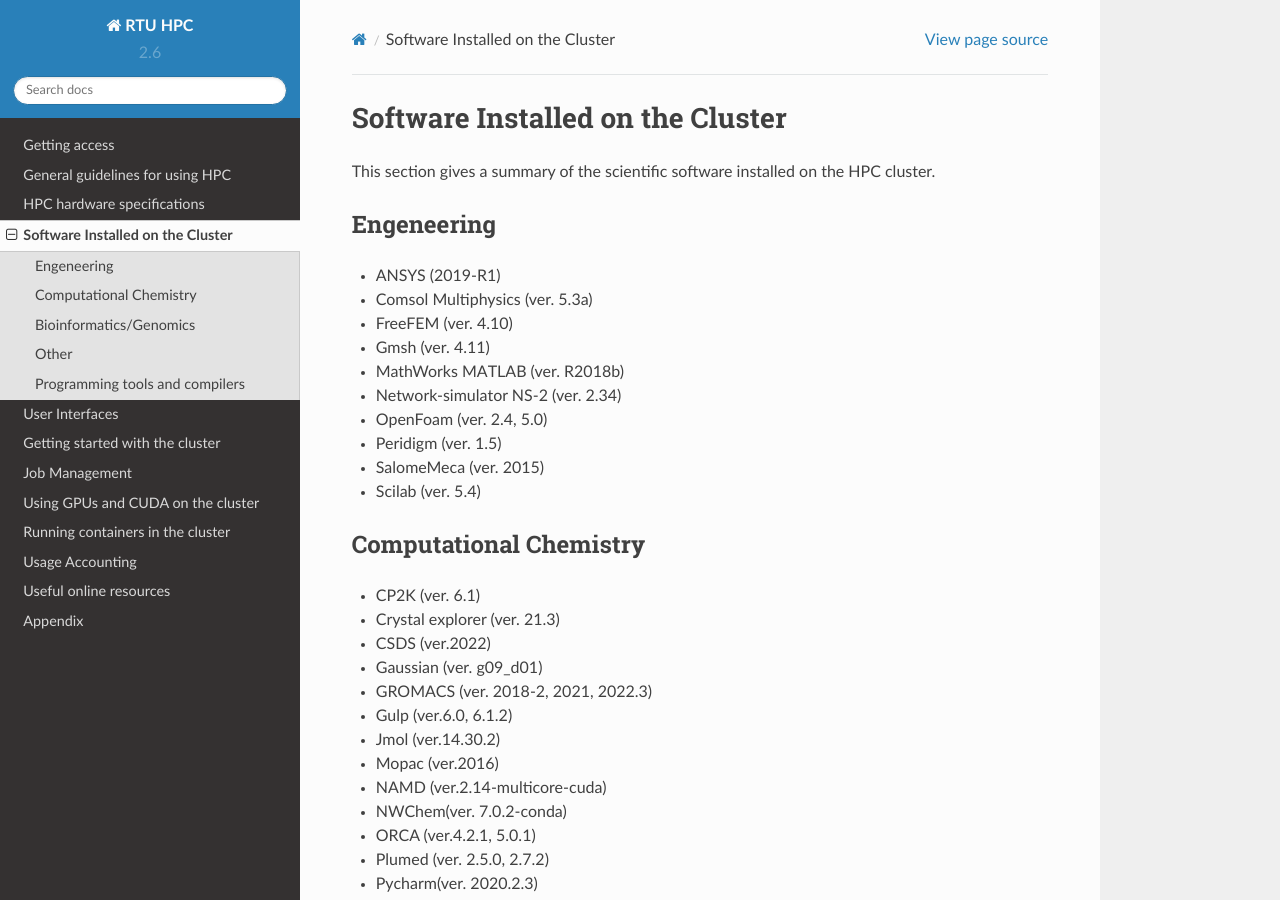
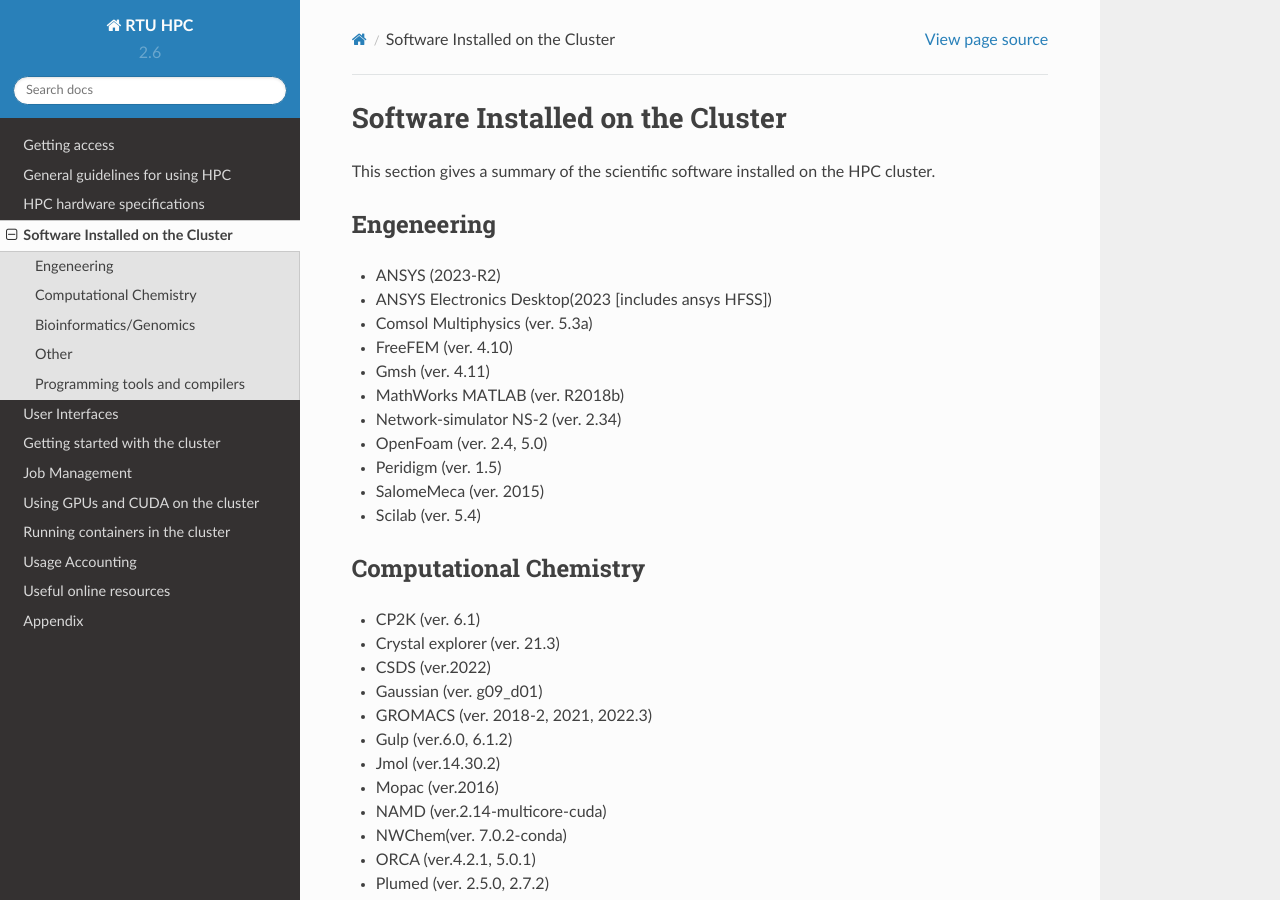
Before and after one commit to rtuhpc/hpc-manual, a Sphinx documentation site: the page built from doc/04_software.md, in a window 1280 px wide and 900 px high. Built offline with Sphinx 7.4.7 and the Read the Docs theme 2.0.0, drawn with Linux system fonts in a browser that asks for light colours.

Commit message:
Update 04_software.md

```diff
--- a/doc/04_software.md
+++ b/doc/04_software.md
@@ -1,7 +1,8 @@
 # Software Installed on the Cluster
 This section gives a summary of the scientific software installed on the HPC cluster.
 ### Engeneering
-- ANSYS (2019-R1)
+- ANSYS (2023-R2)
+- ANSYS Electronics Desktop(2023 [includes ansys HFSS])
 - Comsol Multiphysics (ver. 5.3a)
 - FreeFEM (ver. 4.10)
 - Gmsh (ver. 4.11)
```
